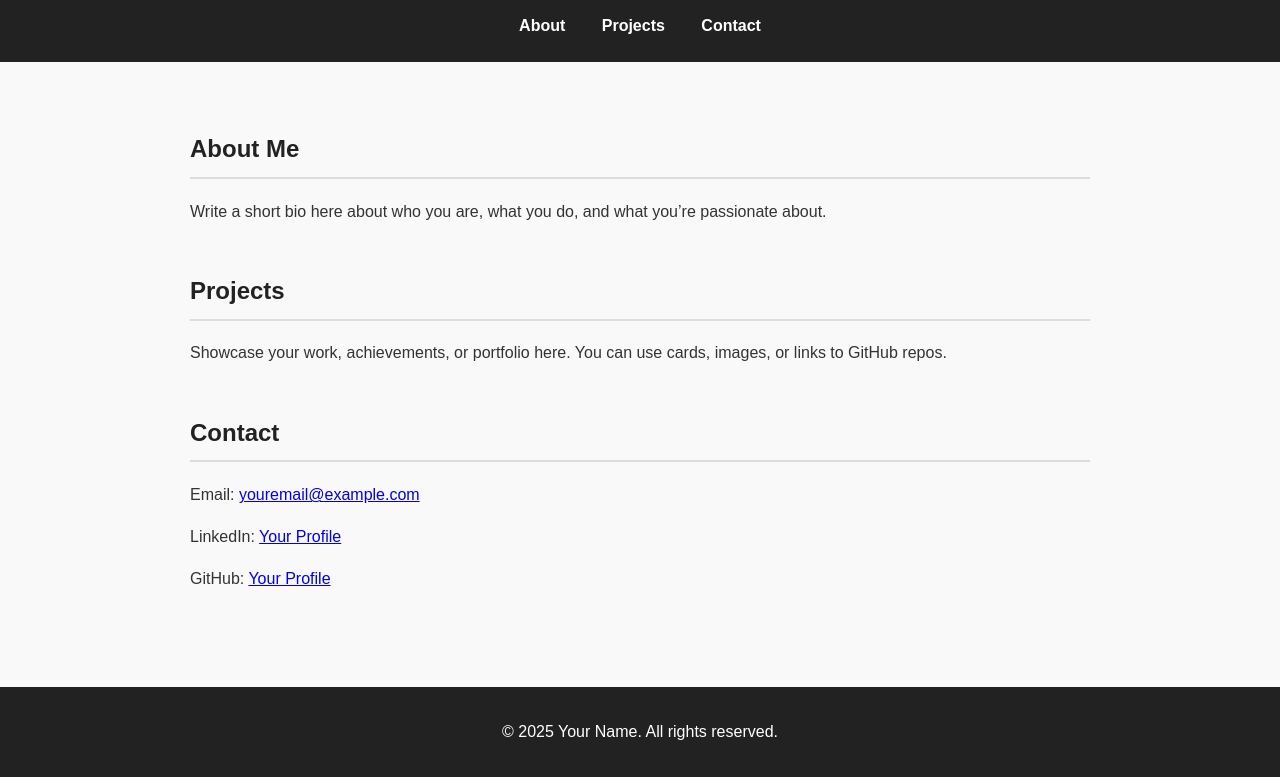
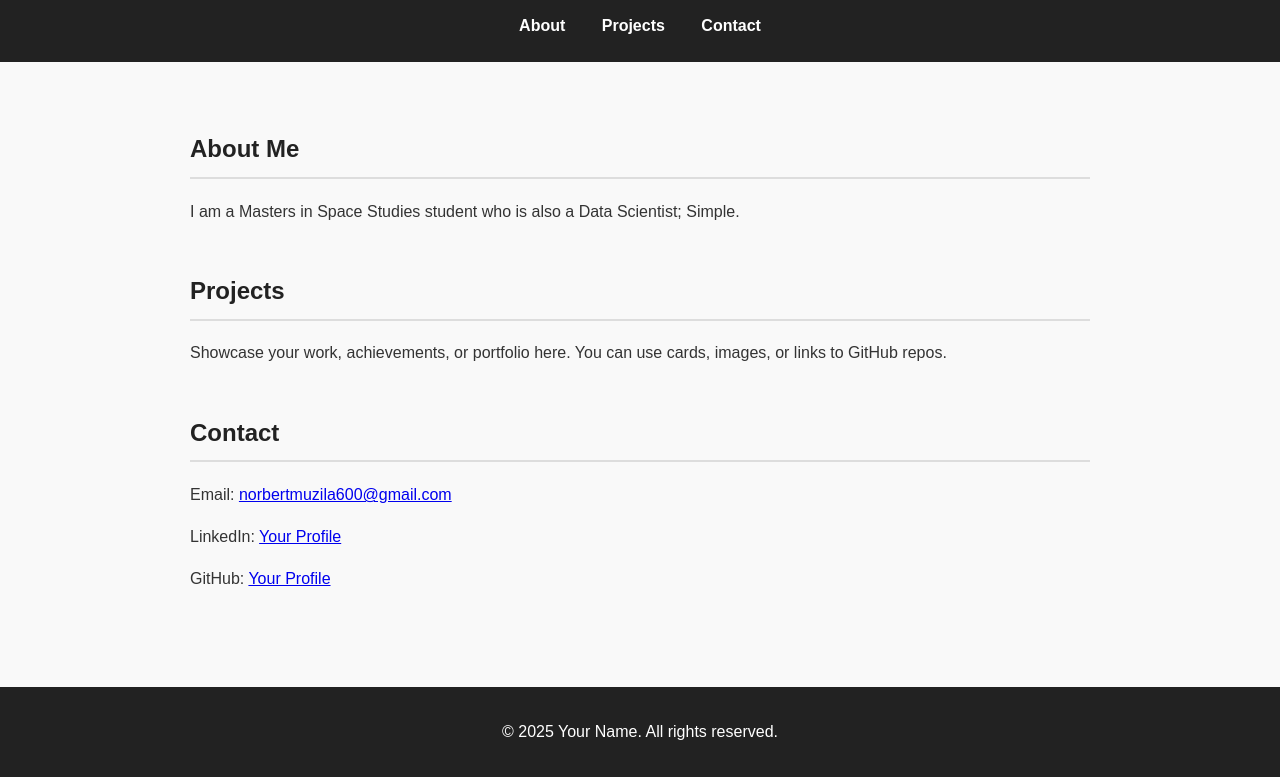
Before and after one commit to NorbertMuzila/norbertmuzila.github.io, a plain HTML site: page index.html in a window 1280 px wide. Shown: the part 120-897 px from the top of the page. Drawn offline with Linux system fonts and the light colour scheme.

Commit message:
Update index.html

```diff
--- a/index.html
+++ b/index.html
@@ -72,7 +72,7 @@
     <section id="about">
       <h2>About Me</h2>
       <p>
-        Write a short bio here about who you are, what you do, and what you’re passionate about.
+        I am a Masters in Space Studies student who is also a Data Scientist; Simple.
       </p>
     </section>
 
@@ -86,7 +86,7 @@
 
     <section id="contact">
       <h2>Contact</h2>
-      <p>Email: <a href="mailto:youremail@example.com">youremail@example.com</a></p>
+      <p>Email: <a href="mailto:norbertmuzila600@gmail.com">norbertmuzila600@gmail.com</a></p>
       <p>LinkedIn: <a href="#" target="_blank">Your Profile</a></p>
       <p>GitHub: <a href="#" target="_blank">Your Profile</a></p>
     </section>
```
